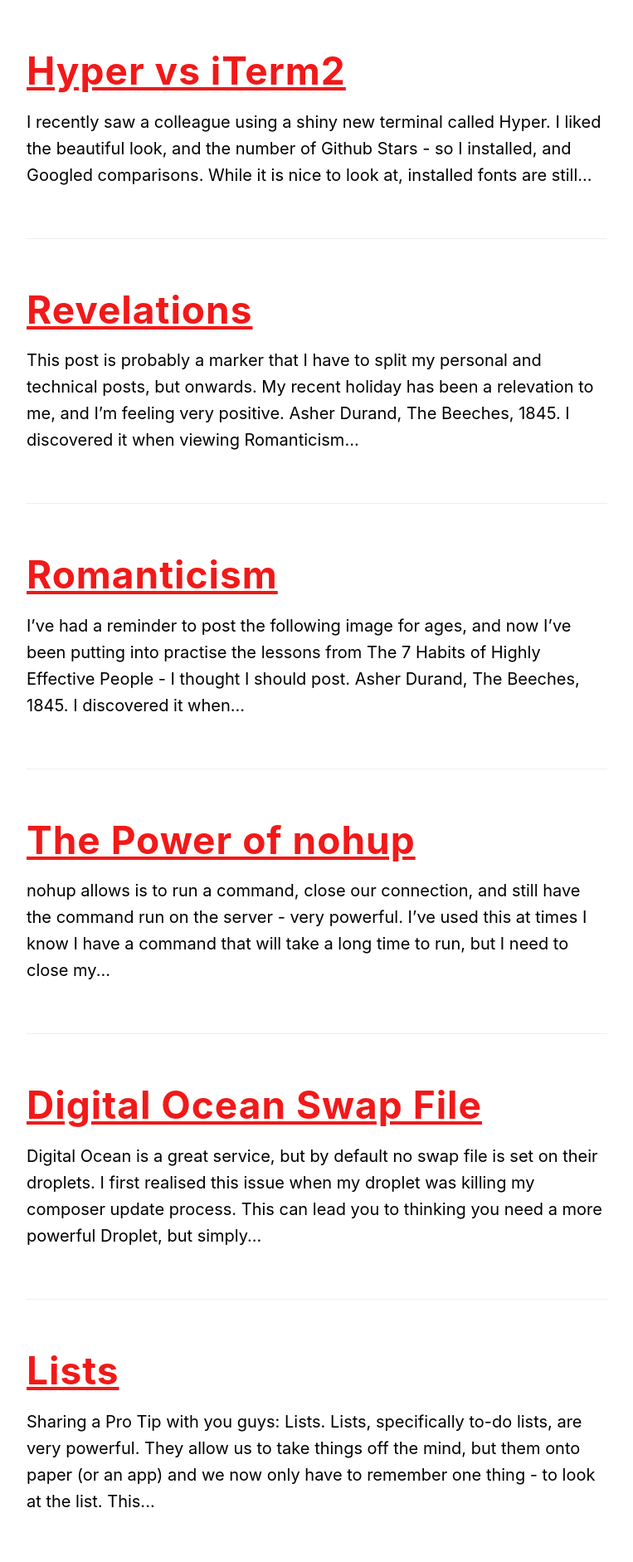
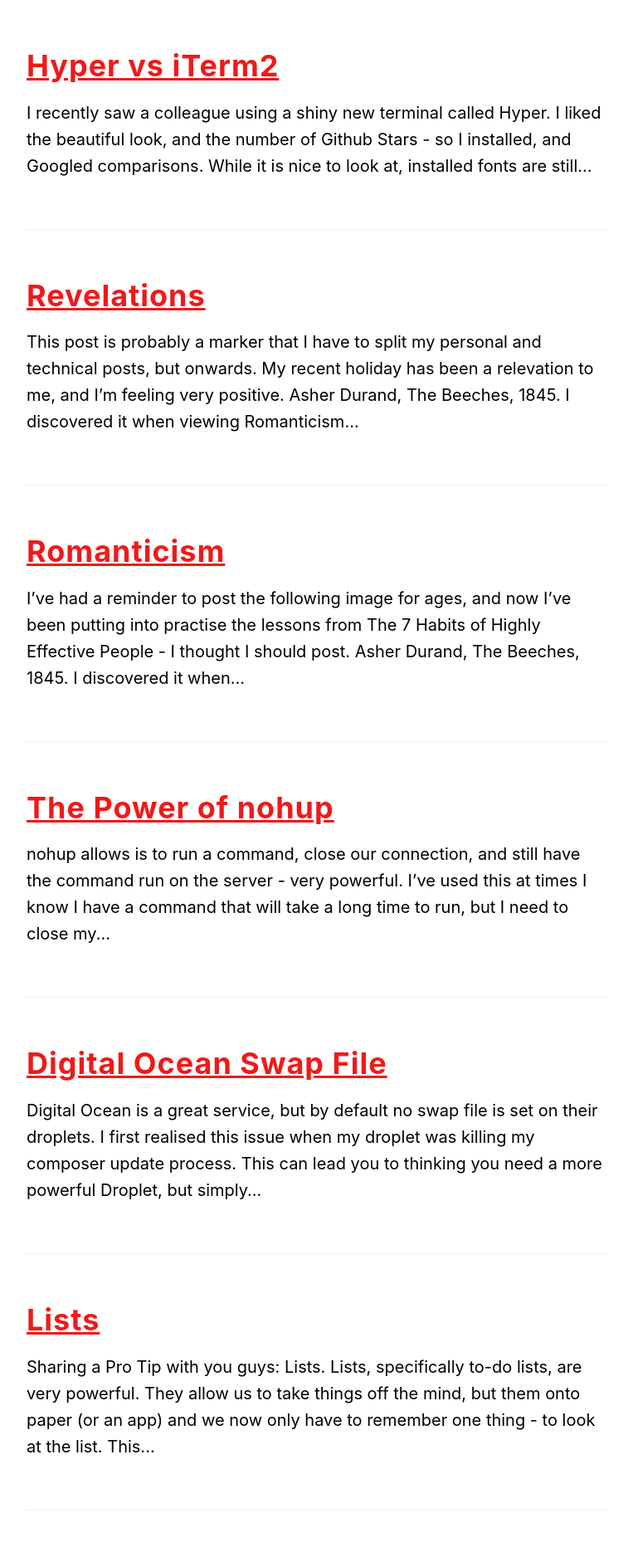
Before and after one commit to samdoidge/samdoidge.com, a Jekyll site: the page built from index.html, in a window 1280 px wide. Shown: the part 248-2130 px from the top of the page at 83% size, without its empty margins (258-1021 px from the left). Built offline with Jekyll 4.4.1, drawn with Linux system fonts in a browser that asks for light colours.

Commit message:
small font

```diff
--- a/css/main.scss
+++ b/css/main.scss
@@ -23,7 +23,10 @@
 
 p {
     font-family: -apple-system, BlinkMacSystemFont, Helvetica, Arial, sans-serif;
+}
 
+.home h1.post-title {
+    font-size: 36px;
 }
 
 .posts .post {
--- a/index.html
+++ b/index.html
@@ -2,7 +2,7 @@
 layout: default
 ---
 
-<div class="posts">
+<div class="posts home">
     {% for post in site.posts %}
     <div class="post">
         <h1 class="post-title">
```
